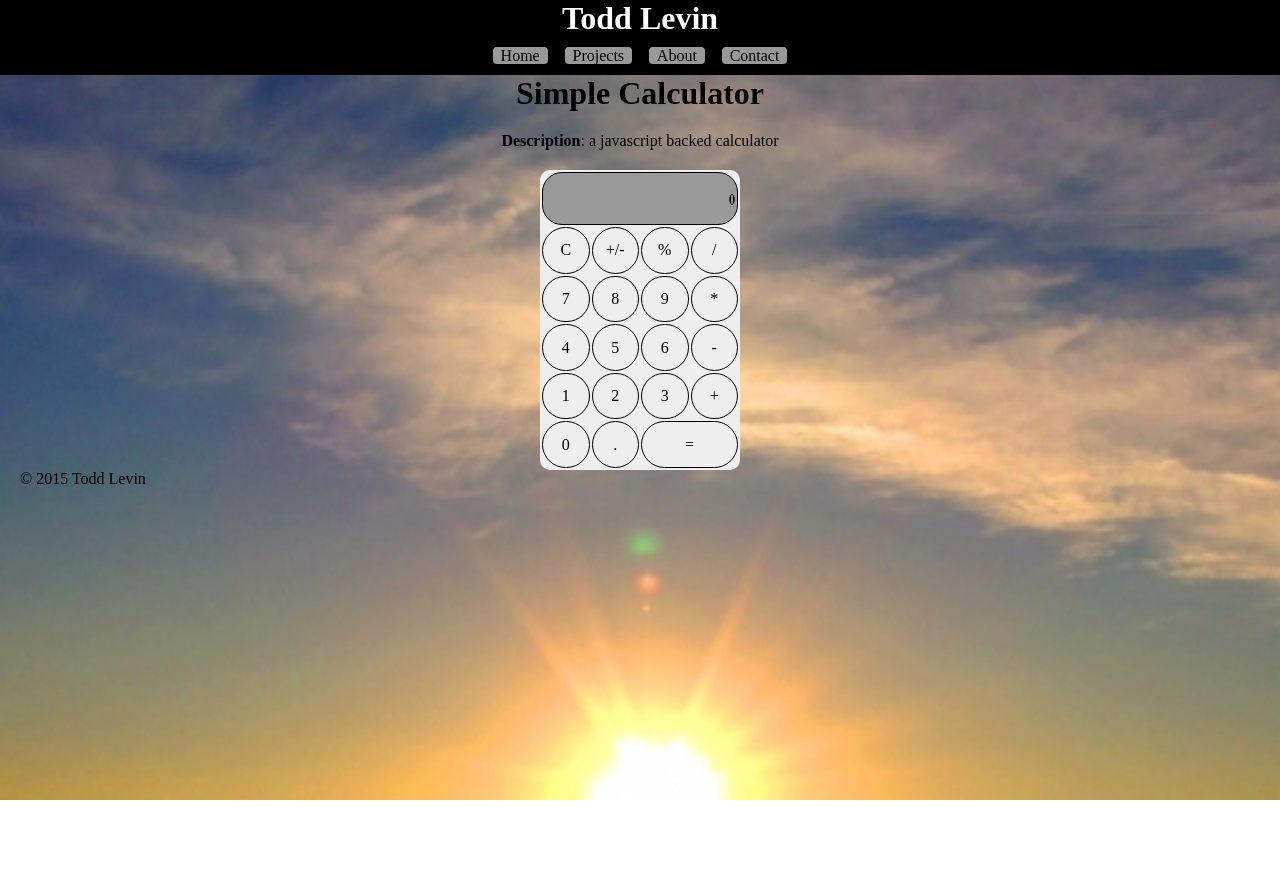
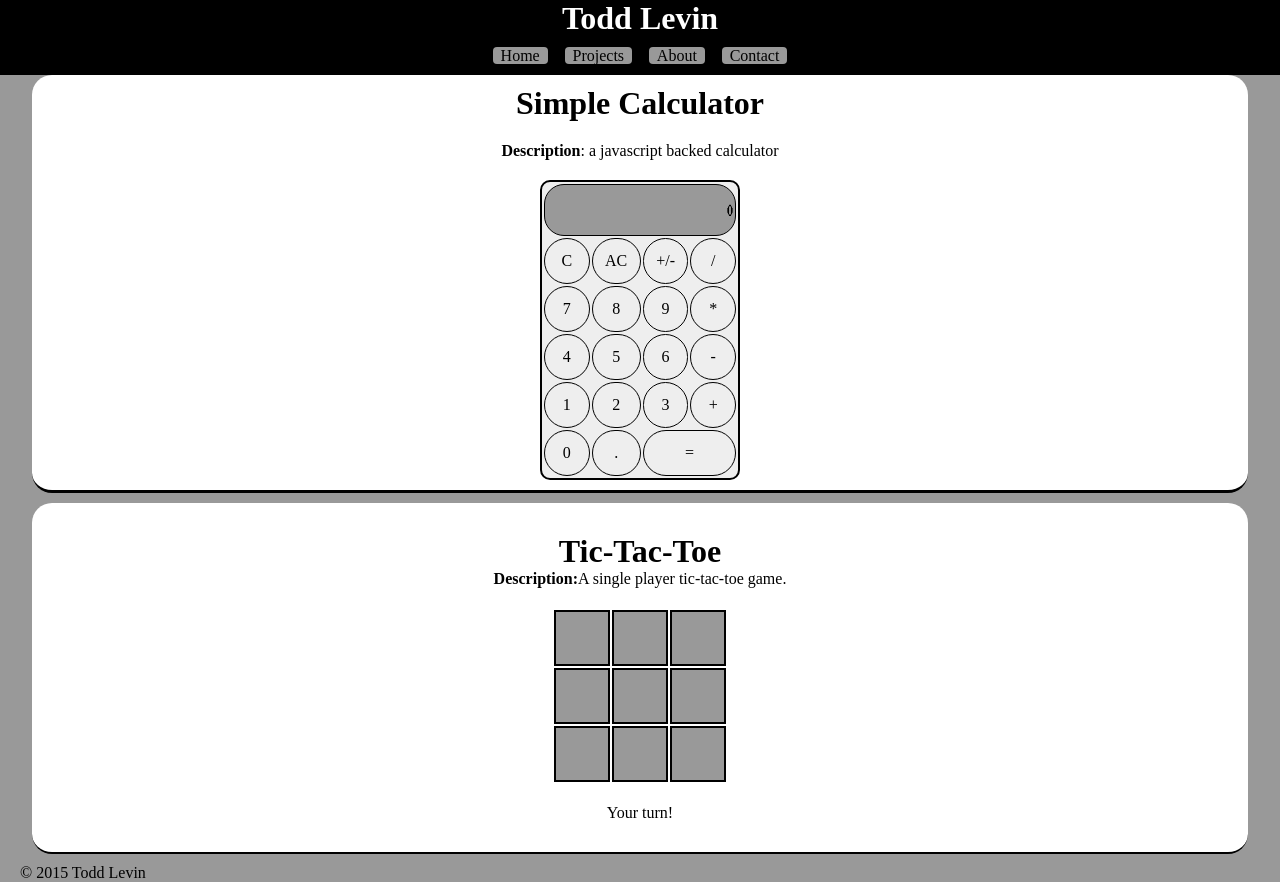
Before and after one commit to tlevin/todd-levin-net, a plain HTML site: page projects.html in a window 1280 px wide. Before the commit the page ends 800 px from the top, so only its background shows below. Drawn offline with Linux system fonts and the light colour scheme.

Commit message:
Final calculator, start tic-tac-toe, move js to seperate file for projects page

```diff
--- a/css/main.css
+++ b/css/main.css
@@ -58,7 +58,7 @@ General Colors and fonts
 ********************************/
 
 body {
-	background: #fff url("../images/sunset.jpg") top center no-repeat;
+	background-color: #999;
 	background-size: 1750px;
 }
 
@@ -109,6 +109,12 @@ Page: Projects;
 
 .calculator{
 	text-align: center;
+	width: 95%;
+	background-color: #fff;
+	border-radius: 20px;
+	padding: 10px 0;
+	margin: 0 auto;
+	border-bottom: 3px solid black;
 }
 .calculator p {
 	padding-bottom: 20px;
@@ -119,6 +125,7 @@ Page: Projects;
 	margin: 0 auto;
 	width: 200px;
 	height: 300px;
+	border: 2px solid black;
 }
 #result-window {
 	text-align: right;
@@ -142,3 +149,30 @@ Page: Projects;
 	background-color: #000;
 	color: #fff;
 }
+
+/***********
+Tic Tac Toe
+***********/
+
+.tictactoe {
+	text-align: center;
+	width: 95%;
+	background-color: #fff;
+	border-radius: 20px;
+	padding: 30px 0;
+	margin: 10px auto;
+	border-bottom: 2px solid black
+}
+.gameboard {
+	margin: 20px auto;
+}
+.gameboard td {
+	height: 50px;
+	width: 50px;
+	background-color: #999;
+	border: 2px solid black;
+	cursor:pointer;
+}
+.gameboard td:hover {
+	background-color: darkred;
+}
--- a/js/app.js
+++ /dev/null
@@ -1,74 +0,0 @@
-$(document).ready(function(){
-
-	/****************
-	Simple Calculator
-	*****************/
-
-
-	var number = "", secondNumber = "", operator = "", answer=0;
-	var result = $("#result-window");
-	result.text("0");
-
-	function verifyLength(str){
-		if(str.length > 14){
-			result.text("Error");
-			number = "";
-		}
-	}
-
-	$(".number").click(function(){
-		number += $(this).html();
-		result.text(number);
-		verifyLength(number)
-
-	})
-
-	$("#clear").click(function(){
-		result.text("0")
-		number = "";
-		secondNumber ="";
-	})
-
-	$(".operator").click(function(){
-		secondNumber = number;
-		number = "";
-		operator = $(this).html();
-		result.text("0")
-	})
-
-	$("#plus-minus").click(function(){
-		if(number[0] === "-"){
-			number = number.substring(1);
-			result.text(number);
-		} else {
-			number = "-" + number;
-			result.text(number);
-		}
-	})
-	function resolveAnswer(answer){
-		result.text(answer);
-		verifyLength(answer)
-		number = "";
-		secondNumber = "";
-	}
-
-	$("#equal").click(function(){
-		if(operator === "+"){
-			answer = parseInt(number)+parseInt(secondNumber);
-			resolveAnswer(answer);
-		} else if (operator === "-"){
-			answer = parseInt(secondNumber)-parseInt(number);
-			resolveAnswer(answer);
-		} else if (operator === "*"){
-			answer = parseInt(secondNumber)*parseInt(number);
-			resolveAnswer(answer);
-		} else if (operator === "/"){
-			answer = parseInt(secondNumber)/parseInt(number);
-			resolveAnswer(answer);
-		}
-	})
-
-
-
-
-})
--- /dev/null
+++ b/js/projects.js
@@ -0,0 +1,106 @@
+$(document).ready(function(){
+
+	/****************
+	Simple Calculator
+	*****************/
+
+
+	var number = "", secondNumber = "", operator = "", answer=0;
+	var result = $("#result-window");
+	result.text("0");
+
+	function verifyLength(str){ //makes sure input isn't larger than display can handle.
+		if(str.length > 14){
+			result.text("Error");
+			number = "";
+		}
+	}
+	function resolveAnswer(answer){ //prints answer to display, clears values for next operation.
+		result.text(answer);
+		verifyLength(answer)
+		number = "";
+		secondNumber = "";
+	}
+
+
+
+	$(".number").click(function(){
+		number += $(this).html();
+		result.text(number);
+		verifyLength(number)
+
+	})
+
+	$("#decimal").click(function(){
+		if(number.indexOf(".") === -1){
+			number += "."
+		}
+	})
+
+	$("#clear").click(function(){
+		result.text("0");
+		number = "";
+	})
+
+	$("#clearall").click(function(){
+		result.text("0")
+		number = "";
+		secondNumber ="";
+		answer = "";
+	})
+
+	$(".operator").click(function(){ //stores first number, and operator.
+		if(number === ""){
+			number = answer;
+		}
+		secondNumber = number;
+		number = "";
+		operator = $(this).html();
+		result.text("0")
+	})
+
+	$("#plus-minus").click(function(){
+		if(number[0] === "-"){
+			number = number.substring(1);
+			result.text(number);
+		} else {
+			number = "-" + number;
+			result.text(number);
+		}
+	})
+
+
+	$("#equal").click(function(){
+		if(operator === "+"){
+			answer = parseInt(number)+parseInt(secondNumber);
+			resolveAnswer(answer);
+		} else if (operator === "-"){
+			answer = parseInt(secondNumber)-parseInt(number);
+			resolveAnswer(answer);
+		} else if (operator === "*"){
+			answer = parseInt(secondNumber)*parseInt(number);
+			resolveAnswer(answer);
+		} else if (operator === "/"){
+			answer = parseInt(secondNumber)/parseInt(number);
+			resolveAnswer(answer);
+		}
+	})
+
+
+
+/*************************************
+	Tic Tac Toe
+**************************************/
+
+var turnCount = 1;
+
+function isTurn(){
+	if(turnCount%2 === 0){
+		return false;
+	}
+	return true;
+}
+
+
+
+})
--- a/projects.html
+++ b/projects.html
@@ -33,8 +33,8 @@
         </tr>
         <tr>
           <td id = "clear">C</td>
+          <td id ="clearall">AC</td>
           <td id ="plus-minus">+/-</td>
-          <td id ="percent">%</td>
           <td class = "operator">/</td>
         </tr>
         <tr>
@@ -56,7 +56,7 @@
         </tr>
         <tr>
           <td class= "number">0</td>
-          <td id = "decimal">.</td>
+          <td id= "decimal">.</td>
           <td id = "equal" colspan = 2>=</td>
         </tr>
 
@@ -64,6 +64,29 @@
 
     </div>
 
+    <div class = "tictactoe">
+
+      <h1>Tic-Tac-Toe</h1>
+      <p><strong>Description:</strong>A single player tic-tac-toe game.</p>
+      <table class="gameboard">
+        <tr>
+          <td id ="topleft"></td>
+          <td id ="topcenter"></td>
+          <td id = "topright"></td>
+        </tr>
+        <tr>
+          <td id ="centerleft"></td>
+          <td id ="center"></td>
+          <td id ="centerright"></td>
+        </tr>
+        <tr>
+          <td id = "bottomleft"></td>
+          <td id = "bottomcenter"></td>
+          <td id = "bottomright"></td>
+        </tr>
+      </table>
+      <p id = "messagecenter">Your turn!</p>
+    </div>
     <footer>
       <p>&copy; 2015 Todd Levin</p>
     </footer>
@@ -72,4 +95,5 @@
   </body>
    <script type = "text/javascript" src= "js/jquery.min.js"></script>
     <script type = "text/javascript" src="js/app.js"></script>
+    <script type = "text/javascript" src="js/projects.js"></script>
 </html>
```
